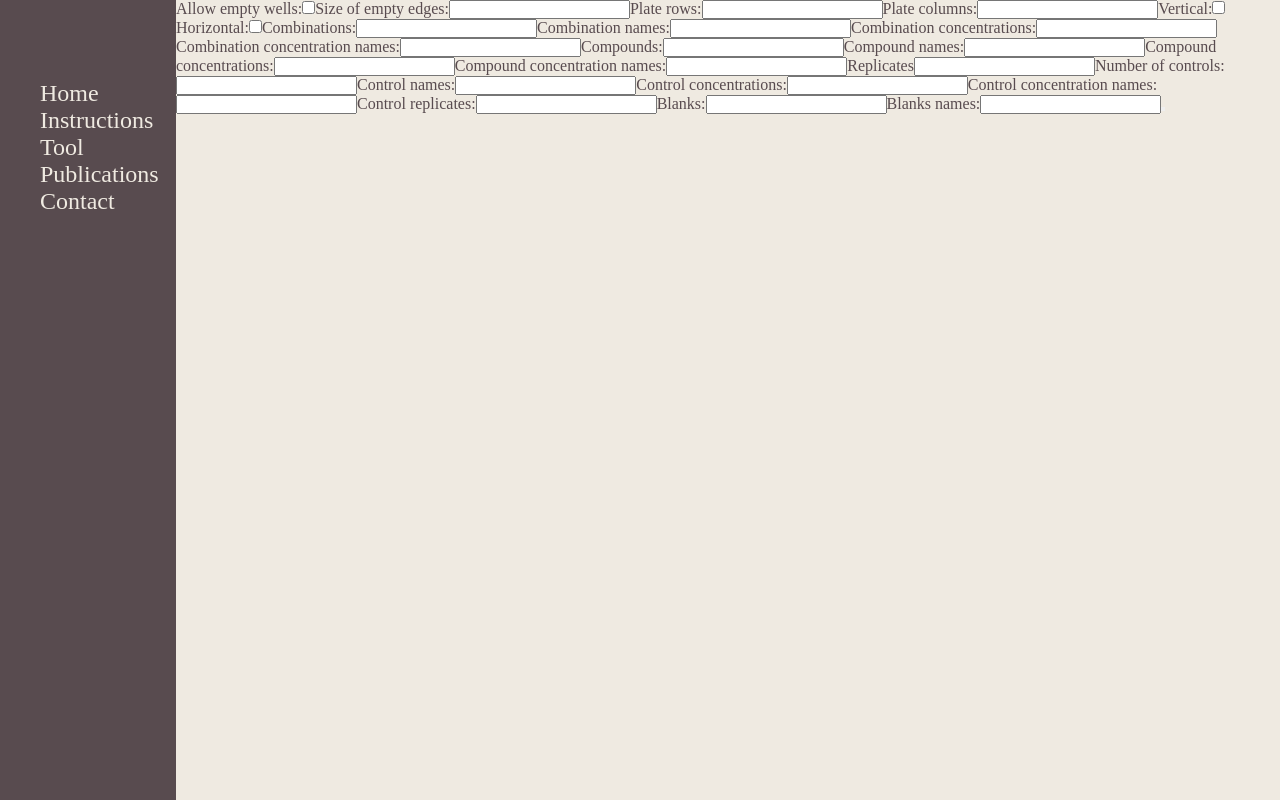
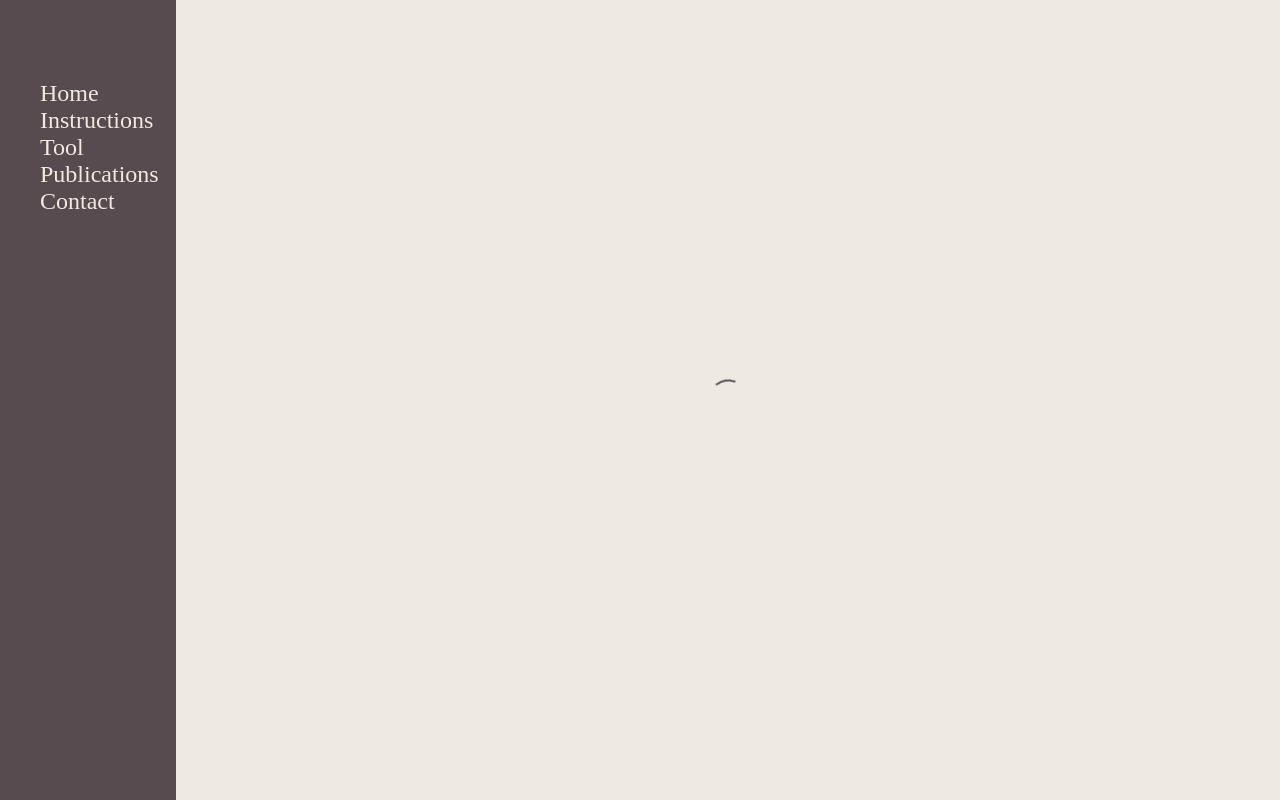
Before and after one commit to pharmbio/plaid-gui, a React (Create React App) app in the folder client/: page /tool in a window 1280 px wide. Both pictures are taken after a click on the button 1163 px from the left and 109 px from the top of the page. Built offline with nearby package versions, Linux system fonts and the light colour scheme; the HTML template or start-up script is replaced by a standard one.

Commit message:
loader shows when waiting for data

```diff
--- /dev/null
+++ b/client/src/components/Loader/Loader.jsx
@@ -0,0 +1,58 @@
+import React from "react";
+import styled from "styled-components";
+
+/*
+inspired by: https://gist.github.com/knowbody/578b35164b69e867ed4913423f6bed30
+*/
+const StyledSpinner = styled.svg`
+  animation: rotate 1s linear infinite;
+  margin: auto;
+  width: ${(props) => props.size}px;
+
+  & .path {
+    stroke: #584b4f;
+    stroke-linecap: round;
+    animation: dash 1.5s ease-in-out infinite;
+  }
+
+  @keyframes rotate {
+    from {
+      transform: rotate(0deg);
+    }
+    to {
+      transform: rotate(360deg);
+    }
+  }
+  @keyframes dash {
+    0% {
+      stroke-dasharray: 1, 150;
+      stroke-dashoffset: 0;
+    }
+    50% {
+      stroke-dasharray: 90, 150;
+      stroke-dashoffset: -25;
+    }
+    100% {
+      stroke-dasharray: 90, 150;
+      stroke-dashoffset: -120;
+    }
+  }
+`;
+
+const Loader = () => {
+  const size = 45;
+  return (
+    <StyledSpinner size={size} viewBox={`0 0 ${size} ${size}`}>
+      <circle
+        className="path"
+        cx={size / 2}
+        cy={size / 2}
+        r="20"
+        fill="none"
+        strokeWidth="2"
+      />
+    </StyledSpinner>
+  );
+};
+
+export default Loader;
--- /dev/null
+++ b/client/src/components/Loader/index.js
@@ -0,0 +1,3 @@
+import Loader from "./Loader.jsx";
+
+export default Loader;
--- a/client/src/components/PlaidForm/PlaidForm.jsx
+++ b/client/src/components/PlaidForm/PlaidForm.jsx
@@ -4,23 +4,27 @@ import CombinationForm from "./CombinationForm";
 import CompoundForm from "./CompoundForm";
 import ControlForm from "./ControlForm";
 import ConstraintForm from "./ConstraintForm";
+import Loader from "./../Loader";
 const axios = require("axios");
 
-async function postForm(formData, event) {
+async function postForm(formData, setLoading, event) {
   console.log("Data sent");
   let axiosConfig = {
     headers: {
       "Content-Type": "application/json",
     },
   };
+  try {
+    setLoading(true);
     await axios
       .post("http://localhost:5000/", formData, axiosConfig)
       .then((response) => {
         console.log(response.data);
-    })
-    .catch((error) => {
-      console.log(error);
       });
+    setLoading(false); //setLoading(true); //data received, remove loader
+  } catch (e) {
+    console.log(e);
+  }
 }
 
 const PlaidForm = () => {
@@ -42,7 +46,7 @@ const PlaidForm = () => {
       "30",
       "100",
     ], // List
-    compound_concentration_indicators: [ "", "", "", "", "", "", "", ""],
+    compound_concentration_indicators: ["", "", "", "", "", "", "", ""],
     compound_names: [
       "comp1",
       "comp2",
@@ -103,7 +107,13 @@ const PlaidForm = () => {
       [name]: value,
     });
   };
+
+  const [loading, setLoading] = useState(false);
   return (
+    <>
+      {loading ? (
+        <Loader />
+      ) : (
         <form>
           <ConstraintForm handleInputChange={handleInputChange} />
           <ExperimentForm handleInputChange={handleInputChange} />
@@ -119,8 +129,15 @@ const PlaidForm = () => {
             handleInputChange={handleInputChange}
             handleArrayChange={handleArrayChange}
           />
-      <button type="button" onClick={() => postForm(formState)}></button>
+          <button
+            type="button"
+            onClick={() => {
+              postForm(formState, setLoading);
+            }}
+          ></button>
         </form>
+      )}
+    </>
   );
 };
 
```
Lines whose indentation alone changed are shown as unchanged.
